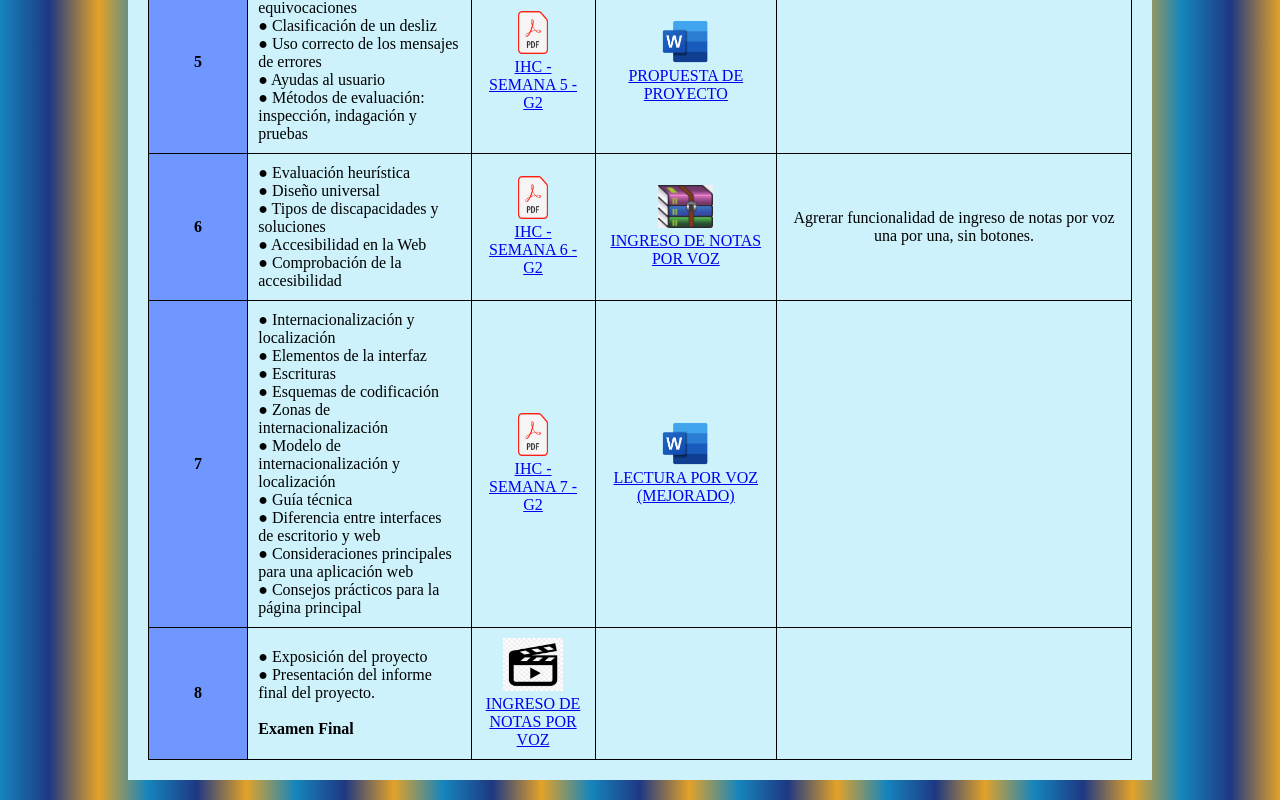
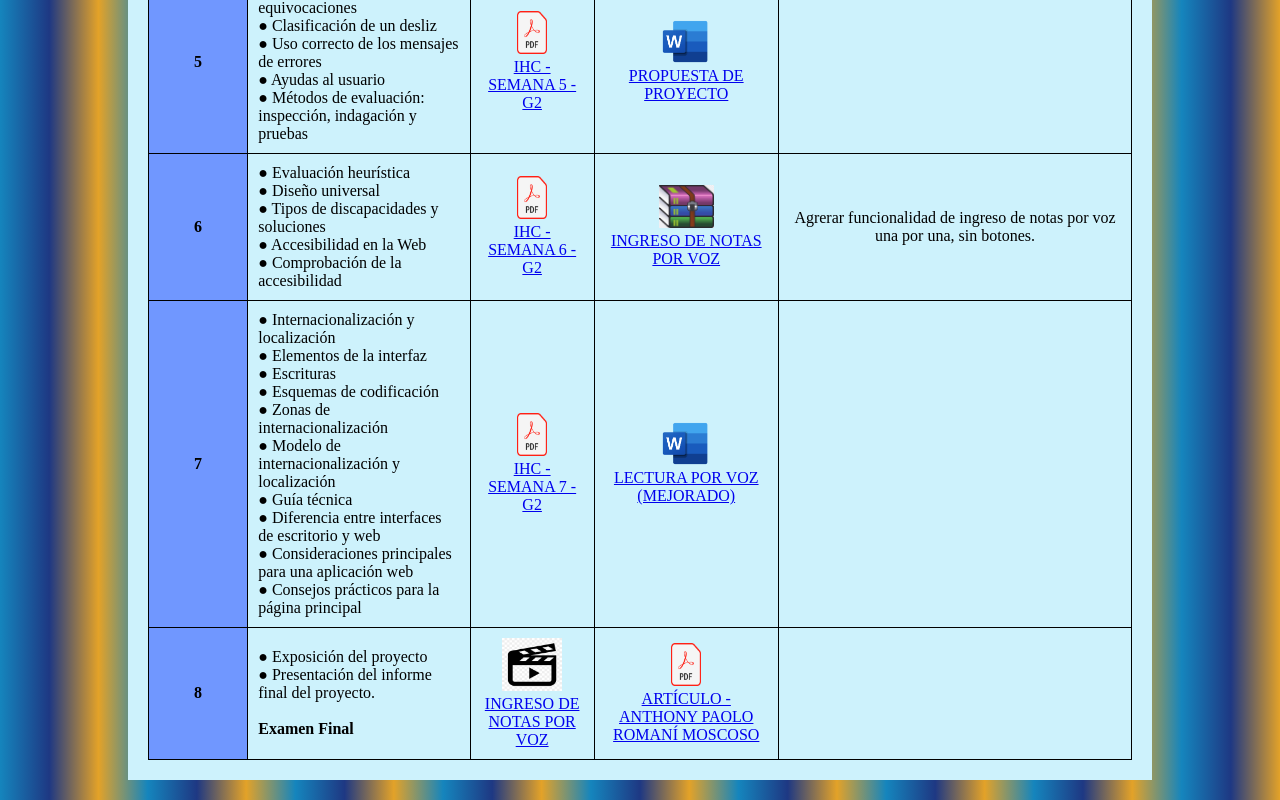
Before and after one commit to frank777ch/IHCweb, a plain HTML site: page index.html in a window 1280 px wide. Shown: the part 3003-3803 px from the top of the page. Drawn offline with Linux system fonts and the light colour scheme; a script that the page names is missing.

Commit message:
Update index.html

```diff
--- a/index.html
+++ b/index.html
@@ -325,7 +325,13 @@
                         <br>
                         <a href="https://drive.google.com/file/d/1NxMeSCvz_-Pgg6AQrCjFlScnvuQZ-fsd/view?usp=sharing
                         ">INGRESO DE NOTAS POR VOZ</a>
-                    </td>  <td></td> <td></td>
+                    </td>
+                    <td style="text-align: center; vertical-align: middle;">
+                        <img src="pdf.ico" width="30" height="43" />
+                        <br>
+                        <a href="https://drive.google.com/file/d/1binG6HSjAGbFbMVCvbGath1gBChezTb4/view?usp=sharing">ARTÍCULO - ANTHONY PAOLO ROMANÍ MOSCOSO</a>
+                    </td>
+                    <td></td>
                 </tr>
             </table>
             </div>
```
